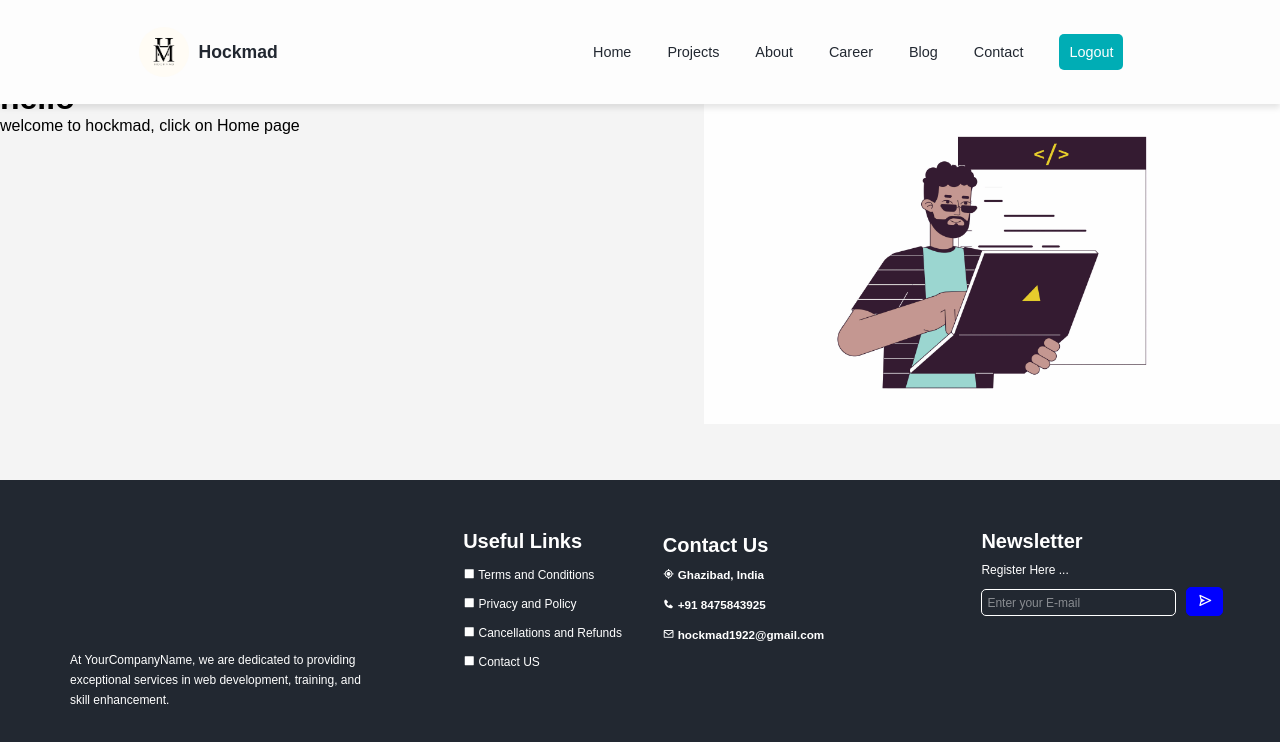
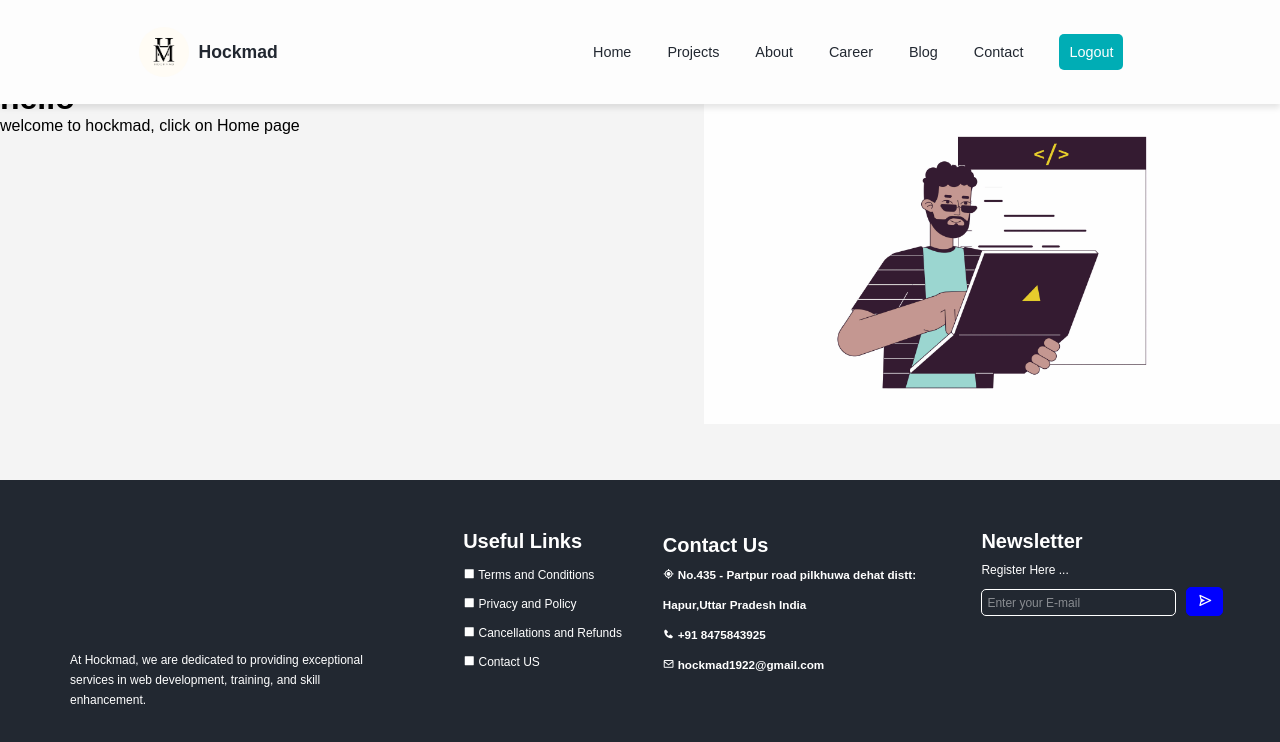
Before and after one commit to SachinRuhela1922/hockmad-backend, a React (Vite) app: page / in a window 1280 px wide. Shown: the top 742 px of the page. Built offline with nearby package versions, Linux system fonts and the light colour scheme; a web font is replaced by a local one.

Commit message:
Update Footer.jsx

```diff
--- a/src/component/tempelate/Footer.jsx
+++ b/src/component/tempelate/Footer.jsx
@@ -6,7 +6,7 @@ const Footer = () => {
     return (
         <div className={FooterCSS.body}>
             <div className={FooterCSS.content}>
-                At YourCompanyName, we are dedicated to providing exceptional services in web development, training, and skill enhancement.
+                At Hockmad, we are dedicated to providing exceptional services in web development, training, and skill enhancement.
             </div>
             <div className={FooterCSS.links}>
            <h1 className={FooterCSS.head}>Useful Links</h1>
@@ -17,7 +17,7 @@ const Footer = () => {
             </div>
             <div className={FooterCSS.contact}>
                 <h1 className={FooterCSS.head}>Contact Us</h1>
-                <h3><i class='bx bx-current-location' ></i>  Ghazibad, India</h3>
+                <h3><i class='bx bx-current-location' ></i> No.435 - Partpur road pilkhuwa dehat distt: Hapur,Uttar Pradesh India</h3>
                 <h3><i class='bx bxs-phone' ></i>  +91 8475843925</h3>
                 <h3><i class='bx bx-envelope' ></i>  hockmad1922@gmail.com</h3>
 
```
